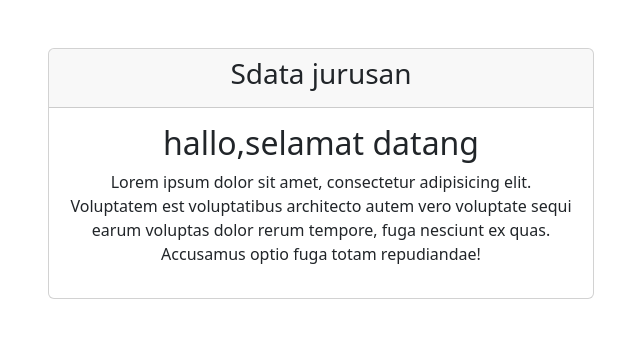
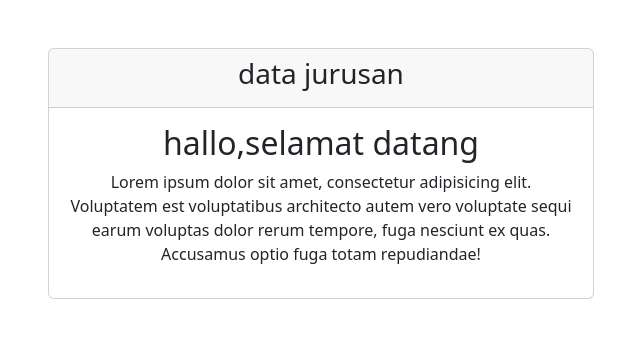
Before and after one commit to bedolls/project_abdul, a PHP site: page /modul_jurusan/index.php in a window 1280 px wide. Shown: the part 56-394 px from the top of the page, without its empty margins (319-959 px from the left). Run offline with PHP 8.4, Linux system fonts and the light colour scheme.

Commit message:
data jurusan

```diff
--- a/modul_jurusan/index.php
+++ b/modul_jurusan/index.php
@@ -15,7 +15,7 @@ include ('../navbar.php');
         <div class="col-6 m-auto">
         <div class="card">
   <div class="card-header text-center">
-   <h3>Sdata jurusan</h3>
+   <h3>data jurusan</h3>
   </div>
   <div class="card-body text-center">
     <h2>hallo,selamat datang</h2>
```
